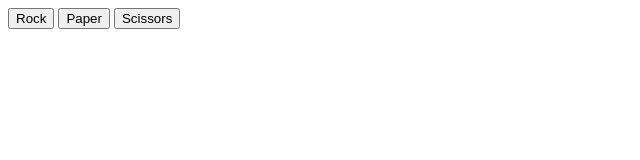
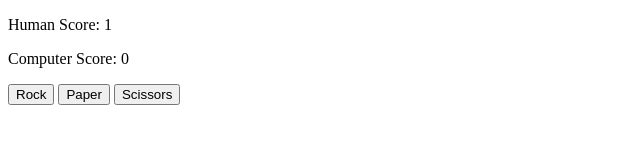
Before and after one commit to Jasonsearolf/rock-paper-scissors, a plain HTML site: page index.html in a window 1280 px wide. Both pictures are taken after a click on the button "Rock". Shown: the whole page, without its empty margins (0-640 px from the left). Drawn offline with Linux system fonts and the light colour scheme.

Commit message:
UI refactored

```diff
--- a/app.js
+++ b/app.js
@@ -2,7 +2,10 @@
 let humanScore		= 0;
 let computerScore	= 0;
 
-const buttons	= document.querySelectorAll(".button");
+const buttons								= document.querySelectorAll(".button");
+const displayHumanScore			= document.querySelector("#humanScore");
+const displayComputerScore	= document.querySelector("#computerScore");
+const promptWinner 					= document.querySelector("#promptWinner");
 
 const getComputerChoice = () => {
 	let dice = Math.random();
@@ -53,6 +56,7 @@ const playRound = (humanChoice, computerChoice) => {
 
 const playGame = (buttonHumanChoice) => {
 	let i = 0;
+	let promptResult = "";
 	while (i < 1){
 		const computerSelection = getComputerChoice();
 		const humanSelection  = getHumanChoice(buttonHumanChoice);
@@ -63,13 +67,16 @@ const playGame = (buttonHumanChoice) => {
 		i++;
 	}
 
-	if (humanScore == computerScore){
-		console.log("Nadie gana");
-	}else if (humanScore > computerScore){
-		console.log("Tú ganas");
-	}else {
-		console.log("Computer gana");
+	if ( humanScore == 5 || computerScore == 5){
+		if (humanScore == computerScore){
+			promptResult = "It's a Tie!";
+		}else if (humanScore > computerScore){
+			promptResult = "Human Wins!";
+		}else {
+			promptResult = "Computer Wins!";
+		}
 	}
+	promptWinner.innerText = promptResult;
 }
 
 
@@ -80,5 +87,7 @@ buttons.forEach((btn) => {
 	btn.addEventListener( "click", () => {
 		let buttonChoice = btn.innerText.toLowerCase();
 		playGame(buttonChoice);
+		displayHumanScore.innerText = humanScore;
+		displayComputerScore.innerText = computerScore;
 	});
-})
+});
--- a/index.html
+++ b/index.html
@@ -6,9 +6,20 @@
 	<title>Document</title>
 </head>
 <body>
-	<button class="button" id="rock">Rock</button>
-	<button class="button" id="paper">Paper</button>
-	<button class="button" id="scissors">Scissors</button>
+	<div>
+		<div>
+			<p>Human Score: <span id="humanScore">0</span></p>
+		</div>
+		<div>
+			<p>Computer Score: <span id="computerScore">0</span></p>
+		</div>
+	</div>
+	<button class="button" >Rock</button>
+	<button class="button" >Paper</button>
+	<button class="button" >Scissors</button>
+	<div>
+		<p id="promptWinner">El ganador es...</p>
+	</div>
 	<script	src="./app.js"></script>
 </body>
 </html>
```
